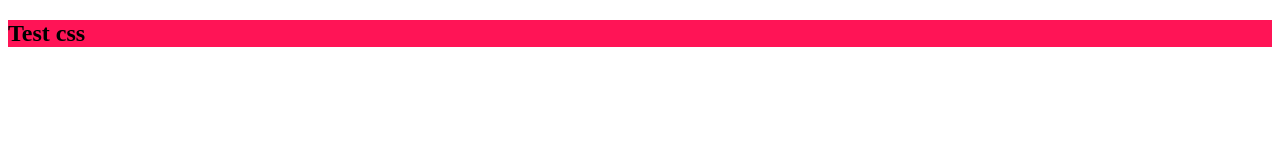
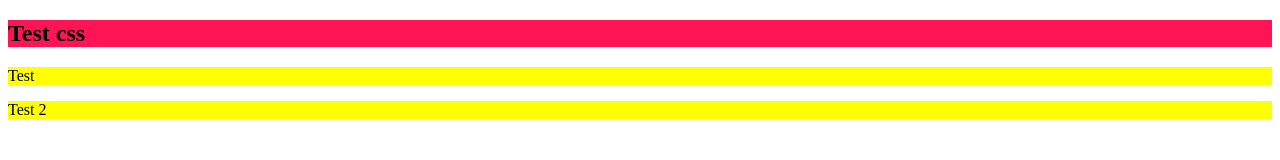
Before and after one commit to stignervik/css, a plain HTML site: page index.html in a window 1280 px wide. Drawn offline with Linux system fonts and the light colour scheme.

Commit message:
CSS sections.

```diff
--- a/index.html
+++ b/index.html
@@ -4,6 +4,10 @@
     <meta charset="UTF-8">
     <meta name="viewport" content="width=device-width, initial-scale=1.0">
     <title>Document</title>
+    <!-- Using css selector -->
+    <style> p {
+        background: yellow
+    } </style>
 </head>
 <body>
     <main>
@@ -11,6 +15,8 @@
         <section style="background: #ff1456;">
             <h1>Test css </h1>
         </section>
+        <p> Test </p>
+        <p> Test 2 </p>
     </main>
 </body>
 </html>
```
